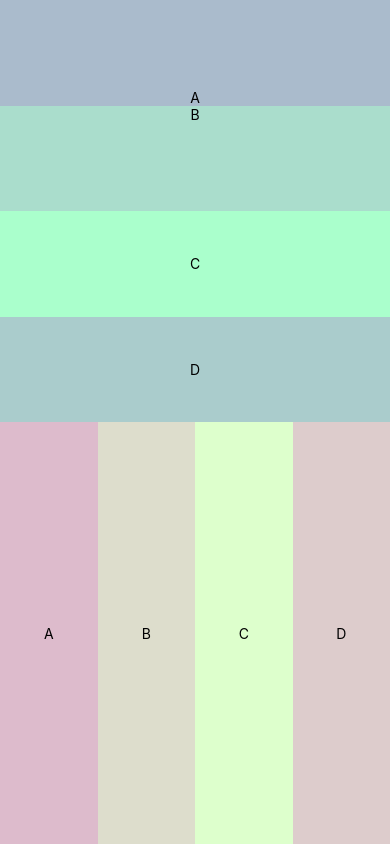
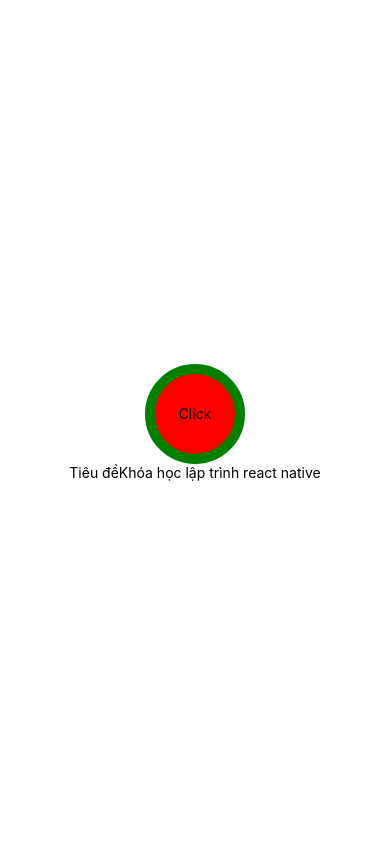
Before and after one commit to thenhthang/ReactNative29112019, a React Native app: screen / in a window 390 px wide. Built offline with nearby package versions, Linux system fonts and the light colour scheme.

Commit message:
TouchableOpacity

```diff
--- a/App.js
+++ b/App.js
@@ -31,49 +31,65 @@ class App extends Component{
   }
   render(){
     return(
-      <SafeAreaView style={styles.container}>
-        <View style={{flex:1,backgroundColor:'red',flexDirection:'column'}} >
-          <View style={{flex:1,backgroundColor:'#aabbcc',justifyContent:'flex-end',alignItems:'center'}}><Text>A</Text></View>
-          <View style={{flex:1,backgroundColor:'#aaddcc',justifyContent:'flex-start',alignItems:'center'}}><Text>B</Text></View>
-          <View style={{flex:1,backgroundColor:'#aaffcc',justifyContent:'center',alignItems:'center'}}><Text>C</Text></View>
-          <View style={{flex:1,backgroundColor:'#aacccc',justifyContent:'center',alignItems:'center'}}><Text>D</Text></View>
+      <SafeAreaView style={{flex:1,flexDirection:'column'}} >
+        <View style={{flex:1,justifyContent:'center',alignItems:'center'}}>
+          <TouchableOpacity style={{height:100,width:100,backgroundColor:'red',
+              justifyContent:'center',alignItems:'center',borderRadius:50,borderWidth:10,
+              borderColor:'green'}} onPress={()=>{
+                alert("Hello world")
+              }} >
+            <Text>Click</Text>
+          </TouchableOpacity>
+          <Text styles = {styles.parent}>
+            Tiêu đề
+            <Text style={styles.children}>Khóa học lập trình react native</Text>
+          </Text>
         </View>
-        <View style={{flex:1,backgroundColor:'green',flexDirection:'row'}}>
-        <View style={{flex:1,backgroundColor:'#ddbbcc',justifyContent:'center',alignItems:'center'}}><Text>A</Text></View>
-          <View style={{flex:1,backgroundColor:'#ddddcc',justifyContent:'center',alignItems:'center'}}><Text>B</Text></View>
-          <View style={{flex:1,backgroundColor:'#ddffcc',justifyContent:'center',alignItems:'center'}}><Text>C</Text></View>
-          <View style={{flex:1,backgroundColor:'#ddcccc',justifyContent:'center',alignItems:'center'}}><Text>D</Text></View>
-        </View>
-      {/* <View style = {{flex:1,backgroundColor:'#cecece',
-      alignItems:'center',flexDirection:'column'}} >
-        <Text style={{backgroundColor:'green',width:100,height:50}}>{this.renderTitle()}</Text>
-        <Text style={{backgroundColor:'red',width:100,height:50}} >VIEW 1</Text>
-      </View>
-      <View style = {{flex:2,backgroundColor:'#75D0ED',flexDirection:'row',alignItems:'flex-start'}} >
-        <Text style={{backgroundColor:'#C94612',flex:1,height:'100%'}} >Trần Ngọc Quốc</Text>
-        <Text style={{backgroundColor:'#E67217',flex:1,height:'70%'}}>Trần Thị Ngọc Trang</Text>
-        <Text style={{backgroundColor:'#EEA435',flex:1,height:'50%'}}>Trần Thị Xuân Lựu</Text>
-        <Text style={{backgroundColor:'#6BA2D0',flex:1,height:'20%'}}>Trần Văn Tèo</Text>
-      </View>
-      <View style = {{flex:3,backgroundColor:'#dbbbee',flexDirection:'row',alignItems:'flex-end'}} >
-        <View style={{flex:1}}>
-          <Text style={{backgroundColor:'#F6A615',flex:1,color:'white',fontWeight:'bold',paddingTop:30}} >Trần Ngọc Quốc</Text>
-          <Text style={{backgroundColor:'#E82A37',flex:1}} >Trần Ngọc Quốc 2</Text>
-          <Text style={{backgroundColor:'#0DA921',flex:1}} >Trần Ngọc Quốc 3</Text>
-        </View>
-        <Text style={{backgroundColor:'green',flex:1,height:'70%'}}>Trần Thị Ngọc Trang</Text>
-        <Text style={{backgroundColor:'blue',flex:1,height:'50%'}}>Trần Thị Xuân Lựu</Text>
-        <Text style={{backgroundColor:'yellow',flex:1,height:'20%'}}>Trần Văn Tèo</Text>
-      </View>
-      <View style = {{width:'50%',height:100,backgroundColor:'#ccffdd'}} >
-        <Text style={{textAlign:'right',color:'red'}}>ABC</Text>
-        <Text style={{textAlign:'left',color:'green'}}>DEF</Text>
-        <Text style={{textAlign:'center',color:'blue'}}>GHI</Text>
-        <Text style={{textAlign:'justify',color:'red'}}>KRM</Text>
-        <TouchableOpacity onPress={()=>{alert('Xin chào')}}><Text style={{borderStyle:'dashed',
-      borderColor:'red',borderRadius:20,backgroundColor:'#aabbcc',height:30,width:100}}>Button</Text></TouchableOpacity>
-      </View> */}
       </SafeAreaView>
+      // <SafeAreaView style={styles.container}>
+
+      //   {/* <View style={{flex:1,backgroundColor:'red',flexDirection:'column'}} >
+      //     <View style={{flex:1,backgroundColor:'#aabbcc',justifyContent:'flex-end',alignItems:'center'}}><Text>A</Text></View>
+      //     <View style={{flex:1,backgroundColor:'#aaddcc',justifyContent:'flex-start',alignItems:'center'}}><Text>B</Text></View>
+      //     <View style={{flex:1,backgroundColor:'#aaffcc',justifyContent:'center',alignItems:'center'}}><Text>C</Text></View>
+      //     <View style={{flex:1,backgroundColor:'#aacccc',justifyContent:'center',alignItems:'center'}}><Text>D</Text></View>
+      //   </View>
+      //   <View style={{flex:1,backgroundColor:'green',flexDirection:'row'}}>
+      //   <View style={{flex:1,backgroundColor:'#ddbbcc',justifyContent:'center',alignItems:'center'}}><Text>A</Text></View>
+      //     <View style={{flex:1,backgroundColor:'#ddddcc',justifyContent:'center',alignItems:'center'}}><Text>B</Text></View>
+      //     <View style={{flex:1,backgroundColor:'#ddffcc',justifyContent:'center',alignItems:'center'}}><Text>C</Text></View>
+      //     <View style={{flex:1,backgroundColor:'#ddcccc',justifyContent:'center',alignItems:'center'}}><Text>D</Text></View>
+      //   </View> */}
+      // {/* <View style = {{flex:1,backgroundColor:'#cecece',
+      // alignItems:'center',flexDirection:'column'}} >
+      //   <Text style={{backgroundColor:'green',width:100,height:50}}>{this.renderTitle()}</Text>
+      //   <Text style={{backgroundColor:'red',width:100,height:50}} >VIEW 1</Text>
+      // </View>
+      // <View style = {{flex:2,backgroundColor:'#75D0ED',flexDirection:'row',alignItems:'flex-start'}} >
+      //   <Text style={{backgroundColor:'#C94612',flex:1,height:'100%'}} >Trần Ngọc Quốc</Text>
+      //   <Text style={{backgroundColor:'#E67217',flex:1,height:'70%'}}>Trần Thị Ngọc Trang</Text>
+      //   <Text style={{backgroundColor:'#EEA435',flex:1,height:'50%'}}>Trần Thị Xuân Lựu</Text>
+      //   <Text style={{backgroundColor:'#6BA2D0',flex:1,height:'20%'}}>Trần Văn Tèo</Text>
+      // </View>
+      // <View style = {{flex:3,backgroundColor:'#dbbbee',flexDirection:'row',alignItems:'flex-end'}} >
+      //   <View style={{flex:1}}>
+      //     <Text style={{backgroundColor:'#F6A615',flex:1,color:'white',fontWeight:'bold',paddingTop:30}} >Trần Ngọc Quốc</Text>
+      //     <Text style={{backgroundColor:'#E82A37',flex:1}} >Trần Ngọc Quốc 2</Text>
+      //     <Text style={{backgroundColor:'#0DA921',flex:1}} >Trần Ngọc Quốc 3</Text>
+      //   </View>
+      //   <Text style={{backgroundColor:'green',flex:1,height:'70%'}}>Trần Thị Ngọc Trang</Text>
+      //   <Text style={{backgroundColor:'blue',flex:1,height:'50%'}}>Trần Thị Xuân Lựu</Text>
+      //   <Text style={{backgroundColor:'yellow',flex:1,height:'20%'}}>Trần Văn Tèo</Text>
+      // </View>
+      // <View style = {{width:'50%',height:100,backgroundColor:'#ccffdd'}} >
+      //   <Text style={{textAlign:'right',color:'red'}}>ABC</Text>
+      //   <Text style={{textAlign:'left',color:'green'}}>DEF</Text>
+      //   <Text style={{textAlign:'center',color:'blue'}}>GHI</Text>
+      //   <Text style={{textAlign:'justify',color:'red'}}>KRM</Text>
+      //   <TouchableOpacity onPress={()=>{alert('Xin chào')}}><Text style={{borderStyle:'dashed',
+      // borderColor:'red',borderRadius:20,backgroundColor:'#aabbcc',height:30,width:100}}>Button</Text></TouchableOpacity>
+      // </View> */}
+      // </SafeAreaView>
     )
   }
 }
@@ -82,5 +98,8 @@ const styles = StyleSheet.create({
     flex:1,
     flexDirection:'column'
   },
+  textStyle:{
+    backgroundColor:'red'
+  },
 });
 export default App;
```
